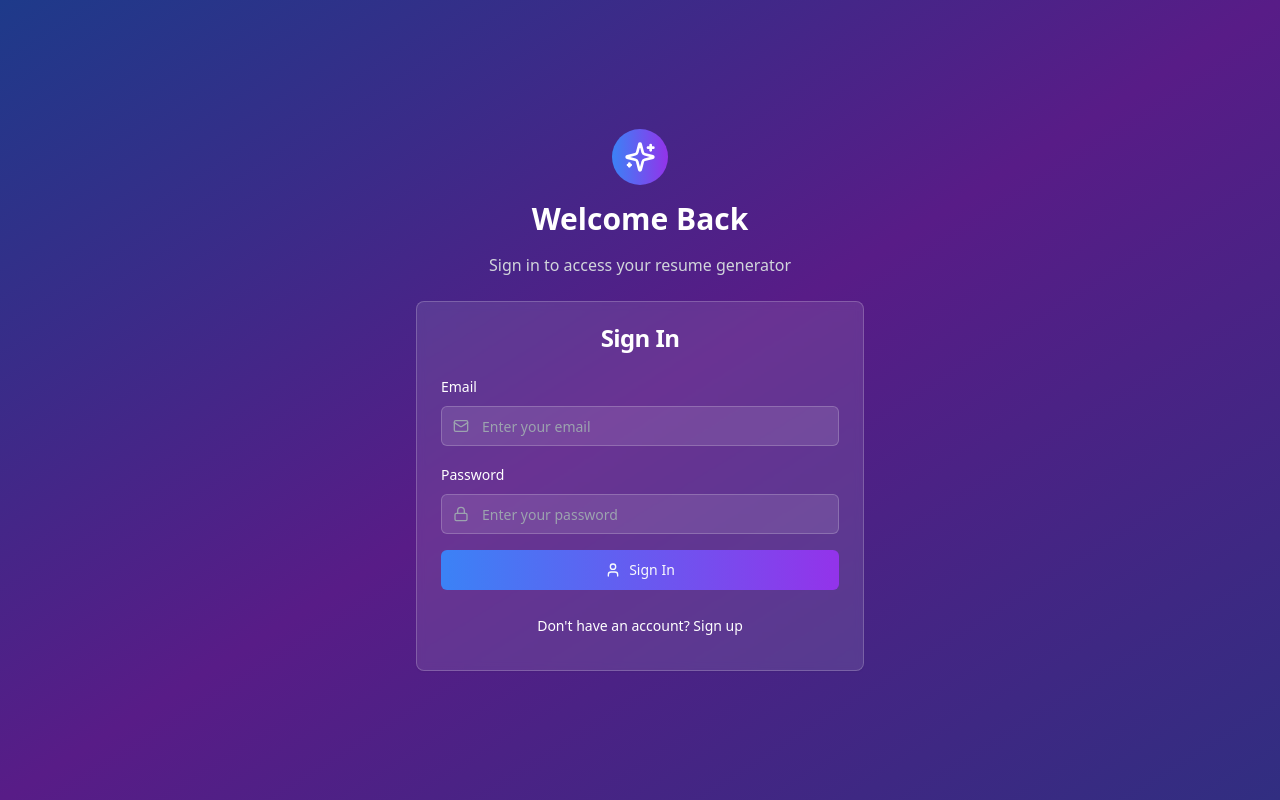
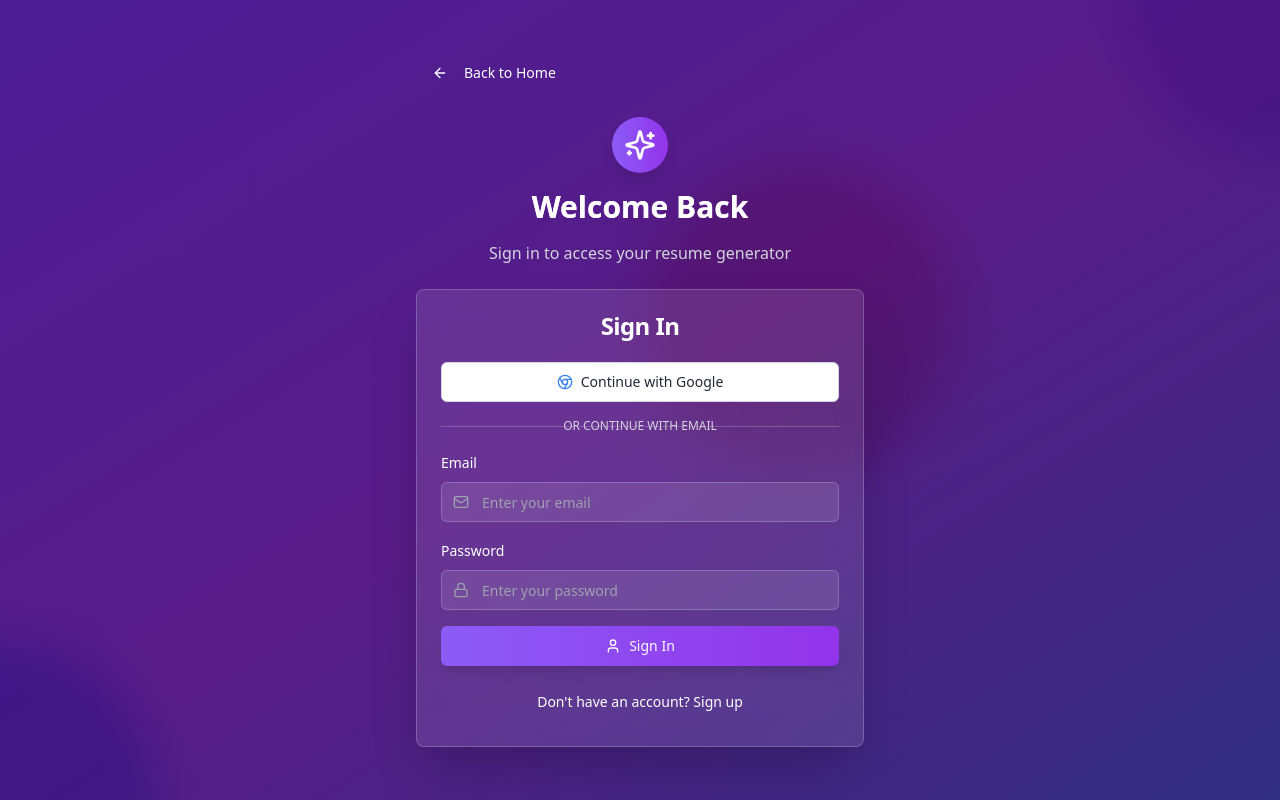
Before and after one commit to varunreddy-ch/projectResume, a React (Vite) app: page /auth in a window 1280 px wide. Built offline with nearby package versions, Linux system fonts and the light colour scheme.

Commit message:
feat: Enhance UI and add features
Added back buttons to the subscription and auth pages. Implemented Google login for sign-in/sign-up. Improved UI with color palettes and animations.

```diff
--- a/src/hooks/useResumeUsage.ts
+++ b/src/hooks/useResumeUsage.ts
@@ -27,8 +27,9 @@ export const useResumeUsage = () => {
 
       if (error) throw error;
 
-      setUsageData(data);
-      return data;
+      const typedData = data as UsageResult;
+      setUsageData(typedData);
+      return typedData;
     } catch (error) {
       console.error('Error checking usage:', error);
       toast({
--- a/src/index.css
+++ b/src/index.css
@@ -1,3 +1,4 @@
+
 @tailwind base;
 @tailwind components;
 @tailwind utilities;
@@ -37,19 +38,12 @@
     --radius: 0.5rem;
 
     --sidebar-background: 0 0% 98%;
-
     --sidebar-foreground: 240 5.3% 26.1%;
-
     --sidebar-primary: 240 5.9% 10%;
-
     --sidebar-primary-foreground: 0 0% 98%;
-
     --sidebar-accent: 240 4.8% 95.9%;
-
     --sidebar-accent-foreground: 240 5.9% 10%;
-
     --sidebar-border: 220 13% 91%;
-
     --sidebar-ring: 217.2 91.2% 59.8%;
   }
 
@@ -101,3 +95,36 @@
     @apply bg-background text-foreground;
   }
 }
+
+/* Custom animations */
+@layer utilities {
+  @keyframes fade-in {
+    from {
+      opacity: 0;
+      transform: translateY(20px);
+    }
+    to {
+      opacity: 1;
+      transform: translateY(0);
+    }
+  }
+
+  @keyframes scale-in {
+    from {
+      opacity: 0;
+      transform: scale(0.95);
+    }
+    to {
+      opacity: 1;
+      transform: scale(1);
+    }
+  }
+
+  .animate-fade-in {
+    animation: fade-in 0.6s ease-out forwards;
+  }
+
+  .animate-scale-in {
+    animation: scale-in 0.6s ease-out forwards;
+  }
+}
--- a/src/pages/Auth.tsx
+++ b/src/pages/Auth.tsx
@@ -6,14 +6,16 @@ import { Input } from '@/components/ui/input';
 import { Label } from '@/components/ui/label';
 import { useAuth } from '@/contexts/AuthContext';
 import { useNavigate } from 'react-router-dom';
-import { Sparkles, Mail, Lock, User } from 'lucide-react';
+import { Sparkles, Mail, Lock, User, ArrowLeft, Chrome } from 'lucide-react';
 import { useToast } from '@/hooks/use-toast';
+import { supabase } from '@/integrations/supabase/client';
 
 const Auth = () => {
   const [isLogin, setIsLogin] = useState(true);
   const [email, setEmail] = useState('');
   const [password, setPassword] = useState('');
   const [loading, setLoading] = useState(false);
+  const [googleLoading, setGoogleLoading] = useState(false);
   const { signIn, signUp, user } = useAuth();
   const navigate = useNavigate();
   const { toast } = useToast();
@@ -59,17 +61,62 @@ const Auth = () => {
     }
   };
 
+  const handleGoogleLogin = async () => {
+    setGoogleLoading(true);
+    try {
+      const { error } = await supabase.auth.signInWithOAuth({
+        provider: 'google',
+        options: {
+          redirectTo: `${window.location.origin}/`
+        }
+      });
+
+      if (error) {
+        toast({
+          title: "Google sign-in failed",
+          description: error.message,
+          variant: "destructive"
+        });
+      }
+    } catch (error) {
+      toast({
+        title: "An error occurred",
+        description: "Please try again later.",
+        variant: "destructive"
+      });
+    } finally {
+      setGoogleLoading(false);
+    }
+  };
+
   return (
-    <div className="min-h-screen bg-gradient-to-br from-blue-900 via-purple-900 to-indigo-900 flex items-center justify-center p-4">
-      <div className="w-full max-w-md space-y-6">
+    <div className="min-h-screen bg-gradient-to-br from-violet-900 via-purple-900 to-indigo-900 flex items-center justify-center p-4 relative overflow-hidden">
+      {/* Animated background elements */}
+      <div className="absolute inset-0 overflow-hidden">
+        <div className="absolute -top-40 -right-40 w-80 h-80 bg-purple-500 rounded-full mix-blend-multiply filter blur-xl opacity-20 animate-pulse"></div>
+        <div className="absolute -bottom-40 -left-40 w-80 h-80 bg-blue-500 rounded-full mix-blend-multiply filter blur-xl opacity-20 animate-pulse" style={{ animationDelay: '1s' }}></div>
+        <div className="absolute top-40 left-1/2 w-80 h-80 bg-pink-500 rounded-full mix-blend-multiply filter blur-xl opacity-20 animate-pulse" style={{ animationDelay: '2s' }}></div>
+      </div>
+
+      <div className="w-full max-w-md space-y-6 relative z-10">
+        {/* Back Button */}
+        <Button
+          onClick={() => navigate('/')}
+          variant="ghost"
+          className="text-white hover:text-gray-300 hover:bg-white/10 transition-all duration-200 animate-fade-in"
+        >
+          <ArrowLeft className="mr-2 h-4 w-4" />
+          Back to Home
+        </Button>
+
         {/* Header */}
-        <div className="text-center space-y-4">
+        <div className="text-center space-y-4 animate-fade-in" style={{ animationDelay: '0.2s' }}>
           <div className="flex justify-center">
-            <div className="p-3 bg-gradient-to-r from-blue-500 to-purple-600 rounded-full">
+            <div className="p-3 bg-gradient-to-r from-violet-500 to-purple-600 rounded-full shadow-lg hover:scale-110 transition-transform duration-300">
               <Sparkles className="h-8 w-8 text-white" />
             </div>
           </div>
-          <h1 className="text-3xl font-bold text-white">
+          <h1 className="text-3xl font-bold text-white bg-gradient-to-r from-violet-200 to-purple-200 bg-clip-text text-transparent">
             {isLogin ? 'Welcome Back' : 'Create Account'}
           </h1>
           <p className="text-gray-300">
@@ -81,13 +128,42 @@ const Auth = () => {
         </div>
 
         {/* Auth Form */}
-        <Card className="bg-white/10 backdrop-blur-sm border-white/20">
+        <Card className="bg-white/10 backdrop-blur-lg border-white/20 shadow-2xl animate-scale-in" style={{ animationDelay: '0.4s' }}>
           <CardHeader>
             <CardTitle className="text-center text-white">
               {isLogin ? 'Sign In' : 'Sign Up'}
             </CardTitle>
           </CardHeader>
           <CardContent className="space-y-4">
+            {/* Google Login Button */}
+            <Button
+              onClick={handleGoogleLogin}
+              disabled={googleLoading}
+              variant="outline"
+              className="w-full bg-white hover:bg-gray-50 text-gray-800 border-gray-300 transition-all duration-200 hover:scale-105"
+            >
+              {googleLoading ? (
+                <div className="flex items-center space-x-2">
+                  <div className="w-4 h-4 border-2 border-gray-800 border-t-transparent rounded-full animate-spin" />
+                  <span>Connecting...</span>
+                </div>
+              ) : (
+                <div className="flex items-center space-x-2">
+                  <Chrome className="h-4 w-4 text-blue-500" />
+                  <span>Continue with Google</span>
+                </div>
+              )}
+            </Button>
+
+            <div className="relative">
+              <div className="absolute inset-0 flex items-center">
+                <span className="w-full border-t border-white/20" />
+              </div>
+              <div className="relative flex justify-center text-xs uppercase">
+                <span className="bg-transparent px-2 text-gray-300">Or continue with email</span>
+              </div>
+            </div>
+
             <form onSubmit={handleSubmit} className="space-y-4">
               <div className="space-y-2">
                 <Label htmlFor="email" className="text-white">Email</Label>
@@ -99,7 +175,7 @@ const Auth = () => {
                     placeholder="Enter your email"
                     value={email}
                     onChange={(e) => setEmail(e.target.value)}
-                    className="pl-10 bg-white/10 border-white/20 text-white placeholder:text-gray-400"
+                    className="pl-10 bg-white/10 border-white/20 text-white placeholder:text-gray-400 focus:ring-2 focus:ring-violet-500 transition-all duration-200"
                     required
                   />
                 </div>
@@ -115,7 +191,7 @@ const Auth = () => {
                     placeholder="Enter your password"
                     value={password}
                     onChange={(e) => setPassword(e.target.value)}
-                    className="pl-10 bg-white/10 border-white/20 text-white placeholder:text-gray-400"
+                    className="pl-10 bg-white/10 border-white/20 text-white placeholder:text-gray-400 focus:ring-2 focus:ring-violet-500 transition-all duration-200"
                     required
                   />
                 </div>
@@ -123,7 +199,7 @@ const Auth = () => {
 
               <Button
                 type="submit"
-                className="w-full bg-gradient-to-r from-blue-500 to-purple-600 hover:from-blue-600 hover:to-purple-700"
+                className="w-full bg-gradient-to-r from-violet-500 to-purple-600 hover:from-violet-600 hover:to-purple-700 transition-all duration-200 hover:scale-105 shadow-lg"
                 disabled={loading}
               >
                 {loading ? (
@@ -144,7 +220,7 @@ const Auth = () => {
               <Button
                 variant="ghost"
                 onClick={() => setIsLogin(!isLogin)}
-                className="text-white hover:text-gray-300 hover:bg-white/10"
+                className="text-white hover:text-gray-300 hover:bg-white/10 transition-all duration-200"
               >
                 {isLogin
                   ? "Don't have an account? Sign up"
--- a/src/pages/Subscription.tsx
+++ b/src/pages/Subscription.tsx
@@ -3,15 +3,17 @@ import React, { useState } from 'react';
 import { Card, CardContent, CardHeader, CardTitle } from '@/components/ui/card';
 import { Button } from '@/components/ui/button';
 import { useAuth } from '@/contexts/AuthContext';
-import { Check, Crown, Zap, Star, ExternalLink, RefreshCw } from 'lucide-react';
+import { Check, Crown, Zap, Star, ExternalLink, RefreshCw, ArrowLeft } from 'lucide-react';
 import { supabase } from '@/integrations/supabase/client';
 import { useToast } from '@/hooks/use-toast';
+import { useNavigate } from 'react-router-dom';
 
 const Subscription = () => {
   const { user, subscriptionStatus, checkSubscription } = useAuth();
   const [loading, setLoading] = useState(false);
   const [refreshing, setRefreshing] = useState(false);
   const { toast } = useToast();
+  const navigate = useNavigate();
 
   const handleSubscribe = async () => {
     if (!user) {
@@ -106,16 +108,37 @@ const Subscription = () => {
       ],
       buttonText: subscriptionStatus?.subscribed ? "Manage Subscription" : "Subscribe Now",
       popular: true,
-      current: subscriptionStatus?.subscribed,
+      current: Boolean(subscriptionStatus?.subscribed),
     }
   ];
 
   return (
-    <div className="min-h-screen bg-gradient-to-br from-blue-900 via-purple-900 to-indigo-900 py-12">
-      <div className="max-w-6xl mx-auto px-4 sm:px-6 lg:px-8">
+    <div className="min-h-screen bg-gradient-to-br from-violet-900 via-purple-900 to-indigo-900 py-12 relative overflow-hidden">
+      {/* Animated background elements */}
+      <div className="absolute inset-0 overflow-hidden">
+        <div className="absolute top-20 right-20 w-72 h-72 bg-purple-500 rounded-full mix-blend-multiply filter blur-xl opacity-10 animate-pulse"></div>
+        <div className="absolute bottom-20 left-20 w-72 h-72 bg-blue-500 rounded-full mix-blend-multiply filter blur-xl opacity-10 animate-pulse" style={{ animationDelay: '1s' }}></div>
+        <div className="absolute top-1/2 left-1/2 w-72 h-72 bg-pink-500 rounded-full mix-blend-multiply filter blur-xl opacity-10 animate-pulse" style={{ animationDelay: '2s' }}></div>
+      </div>
+
+      <div className="max-w-6xl mx-auto px-4 sm:px-6 lg:px-8 relative z-10">
+        {/* Back Button */}
+        <div className="mb-8 animate-fade-in">
+          <Button
+            onClick={() => navigate('/')}
+            variant="ghost"
+            className="text-white hover:text-gray-300 hover:bg-white/10 transition-all duration-200"
+          >
+            <ArrowLeft className="mr-2 h-4 w-4" />
+            Back to Home
+          </Button>
+        </div>
+
         {/* Header */}
-        <div className="text-center space-y-4 mb-12">
-          <h1 className="text-4xl font-bold text-white">Choose Your Plan</h1>
+        <div className="text-center space-y-4 mb-12 animate-fade-in" style={{ animationDelay: '0.2s' }}>
+          <h1 className="text-4xl font-bold text-white bg-gradient-to-r from-violet-200 to-purple-200 bg-clip-text text-transparent">
+            Choose Your Plan
+          </h1>
           <p className="text-xl text-gray-300 max-w-2xl mx-auto">
             Get the perfect plan for your resume generation needs
           </p>
@@ -127,7 +150,7 @@ const Subscription = () => {
                 variant="outline"
                 size="sm"
                 disabled={refreshing}
-                className="bg-white/10 border-white/20 text-white hover:bg-white/20"
+                className="bg-white/10 border-white/20 text-white hover:bg-white/20 transition-all duration-200 hover:scale-105"
               >
                 <RefreshCw className={`mr-2 h-4 w-4 ${refreshing ? 'animate-spin' : ''}`} />
                 Refresh Status
@@ -138,7 +161,7 @@ const Subscription = () => {
 
         {/* Current Status */}
         {user && subscriptionStatus && (
-          <Card className="bg-white/10 backdrop-blur-sm border-white/20 mb-8">
+          <Card className="bg-white/10 backdrop-blur-lg border-white/20 mb-8 shadow-xl animate-scale-in" style={{ animationDelay: '0.4s' }}>
             <CardContent className="p-6">
               <div className="flex items-center justify-between">
                 <div>
@@ -171,13 +194,14 @@ const Subscription = () => {
           {plans.map((plan, index) => (
             <Card
               key={index}
-              className={`relative bg-white/10 backdrop-blur-sm border-white/20 ${
+              className={`relative bg-white/10 backdrop-blur-lg border-white/20 shadow-2xl transition-all duration-300 hover:scale-105 hover:shadow-3xl animate-scale-in ${
                 plan.current ? 'ring-2 ring-green-500 ring-opacity-50' : ''
               } ${plan.popular ? 'border-purple-500/50' : ''}`}
+              style={{ animationDelay: `${0.6 + index * 0.2}s` }}
             >
               {plan.popular && (
                 <div className="absolute -top-3 left-1/2 transform -translate-x-1/2">
-                  <div className="bg-gradient-to-r from-purple-500 to-pink-500 text-white px-4 py-1 rounded-full text-sm font-medium flex items-center">
+                  <div className="bg-gradient-to-r from-purple-500 to-pink-500 text-white px-4 py-1 rounded-full text-sm font-medium flex items-center shadow-lg animate-pulse">
                     <Star className="mr-1 h-3 w-3" />
                     Most Popular
                   </div>
@@ -186,7 +210,7 @@ const Subscription = () => {
 
               {plan.current && (
                 <div className="absolute -top-3 right-4">
-                  <div className="bg-green-500 text-white px-3 py-1 rounded-full text-sm font-medium flex items-center">
+                  <div className="bg-green-500 text-white px-3 py-1 rounded-full text-sm font-medium flex items-center shadow-lg">
                     <Check className="mr-1 h-3 w-3" />
                     Current
                   </div>
@@ -196,17 +220,21 @@ const Subscription = () => {
               <CardHeader className="text-center pb-4">
                 <div className="flex justify-center mb-4">
                   {plan.name === 'Free' ? (
-                    <Zap className="h-8 w-8 text-blue-400" />
+                    <div className="p-3 bg-gradient-to-r from-blue-500 to-cyan-500 rounded-full shadow-lg hover:scale-110 transition-transform duration-300">
+                      <Zap className="h-8 w-8 text-white" />
+                    </div>
                   ) : (
-                    <Crown className="h-8 w-8 text-purple-400" />
+                    <div className="p-3 bg-gradient-to-r from-purple-500 to-pink-500 rounded-full shadow-lg hover:scale-110 transition-transform duration-300">
+                      <Crown className="h-8 w-8 text-white" />
+                    </div>
                   )}
                 </div>
                 <CardTitle className="text-2xl text-white">{plan.name}</CardTitle>
                 <div className="text-center">
-                  <span className="text-4xl font-bold text-white">{plan.price}</span>
+                  <span className="text-4xl font-bold text-white bg-gradient-to-r from-violet-200 to-purple-200 bg-clip-text text-transparent">{plan.price}</span>
                   <span className="text-gray-300">/{plan.period}</span>
                 </div>
-                <p className="text-lg font-semibold text-purple-300">
+                <p className="text-lg font-semibold text-purple-300 bg-gradient-to-r from-purple-300 to-pink-300 bg-clip-text text-transparent">
                   {plan.resumeLimit} resumes per day
                 </p>
               </CardHeader>
@@ -229,13 +257,13 @@ const Subscription = () => {
                         ? handleManageSubscription
                         : handleSubscribe
                   }
-                  disabled={loading || (plan.name === 'Free' && user)}
-                  className={`w-full ${
+                  disabled={loading || (plan.name === 'Free' && Boolean(user))}
+                  className={`w-full transition-all duration-200 hover:scale-105 shadow-lg ${
                     plan.popular
                       ? 'bg-gradient-to-r from-purple-500 to-pink-500 hover:from-purple-600 hover:to-pink-600'
                       : plan.current
                         ? 'bg-green-600 hover:bg-green-700'
-                        : 'bg-blue-600 hover:bg-blue-700'
+                        : 'bg-gradient-to-r from-blue-500 to-cyan-500 hover:from-blue-600 hover:to-cyan-600'
                   }`}
                 >
                   {loading ? (
@@ -258,13 +286,13 @@ const Subscription = () => {
         </div>
 
         {!user && (
-          <div className="text-center mt-8">
+          <div className="text-center mt-8 animate-fade-in" style={{ animationDelay: '1s' }}>
             <p className="text-gray-300 mb-4">
               Sign up to unlock more daily resumes and premium features
             </p>
             <Button
-              onClick={() => window.location.href = '/auth'}
-              className="bg-gradient-to-r from-blue-500 to-purple-600 hover:from-blue-600 hover:to-purple-700"
+              onClick={() => navigate('/auth')}
+              className="bg-gradient-to-r from-violet-500 to-purple-600 hover:from-violet-600 hover:to-purple-700 transition-all duration-200 hover:scale-105 shadow-lg"
             >
               Get Started Free
             </Button>
```
